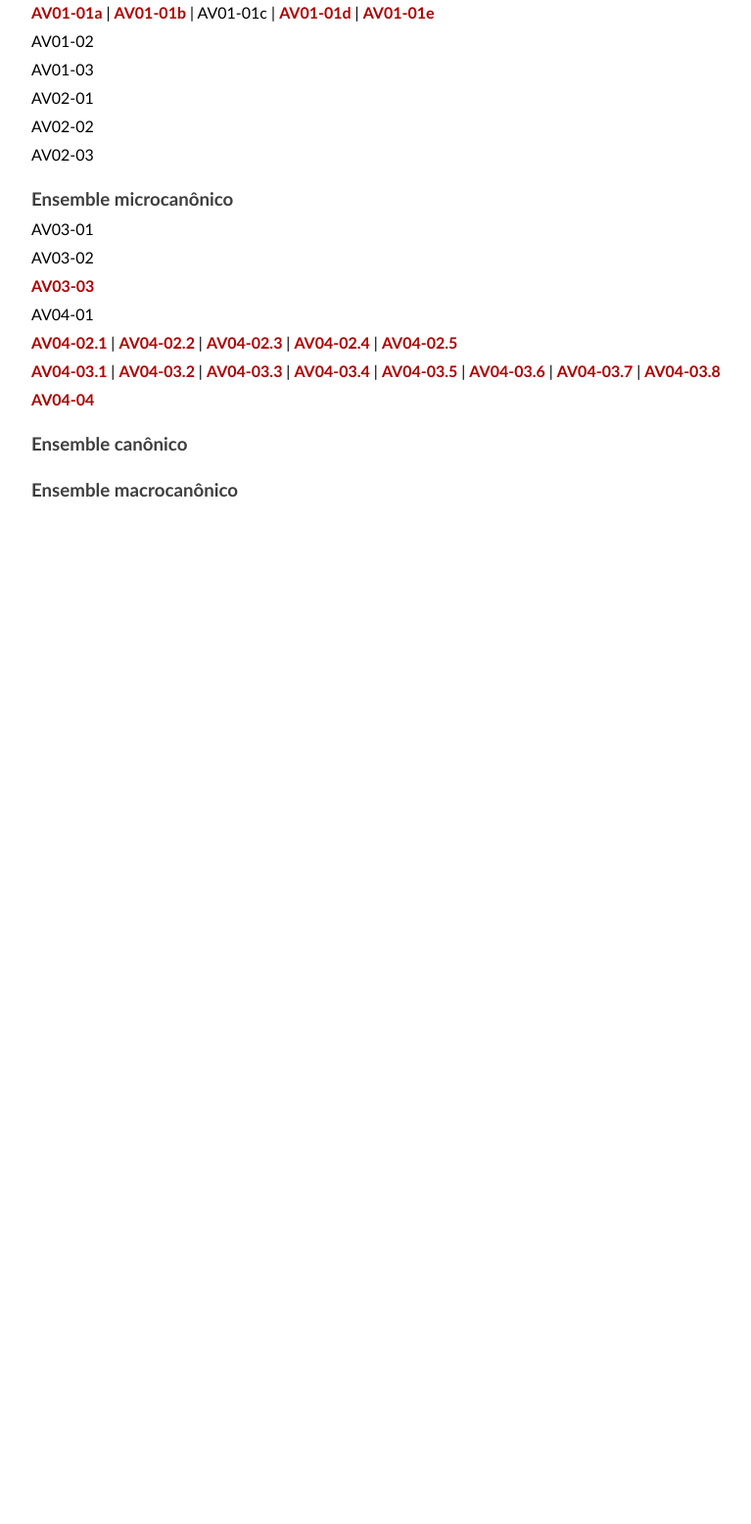
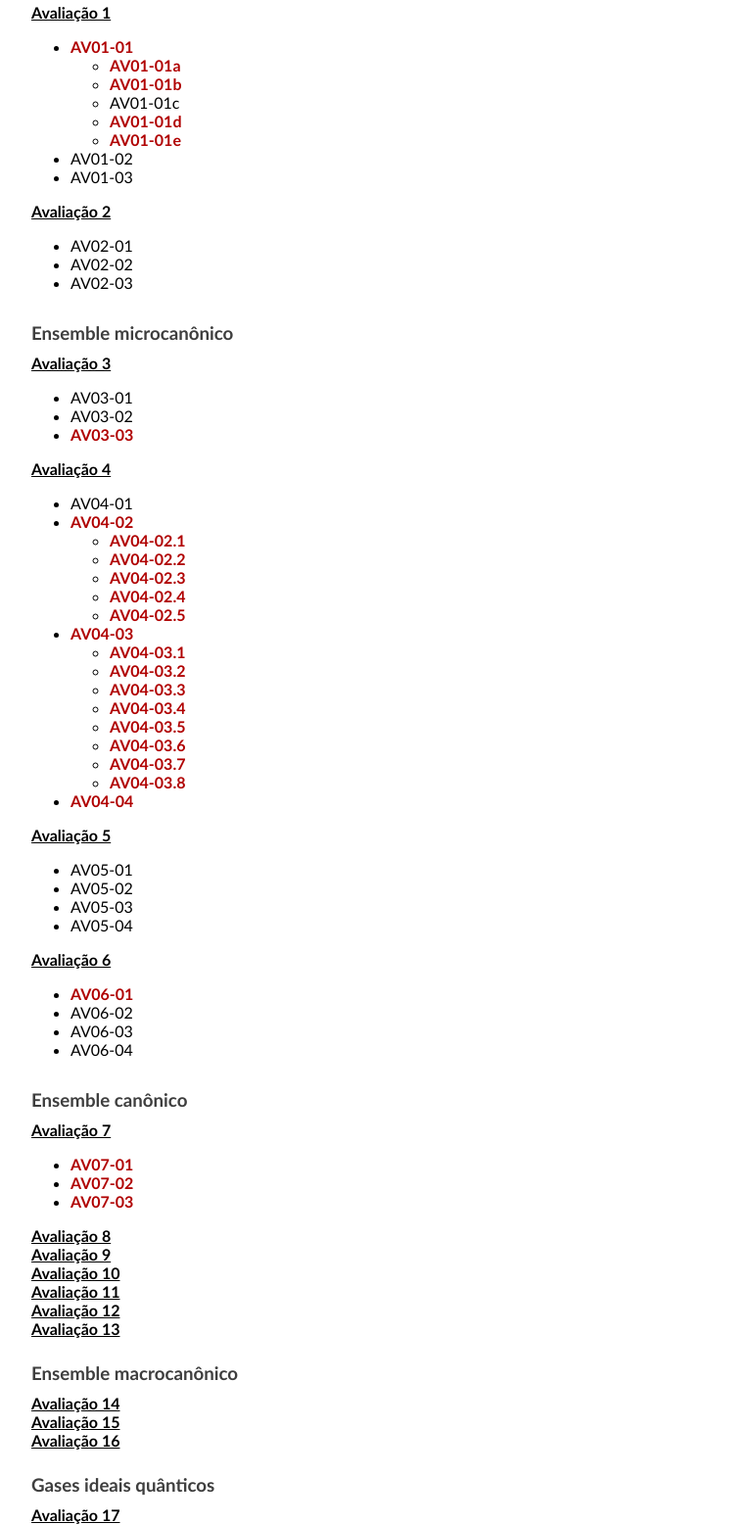
Before and after one commit to aasousajunior/aasousajunior.github.io, a plain HTML site: page summary.html in a window 1280 px wide. Shown: the part 172-1728 px from the top of the page at 98% size, without its empty margins (32-799 px from the left). Before the commit the page ends 800 px from the top, so only its background shows below. Drawn offline with Linux system fonts and the light colour scheme.

Commit message:
Summary - Updated

```diff
--- a/css/style.css
+++ b/css/style.css
@@ -145,6 +145,13 @@ h1, h3 {
   width: 100%;
 }
 
+h4 {
+  margin-top: 0px;
+  margin-bottom: 0px;
+  text-decoration: underline;
+  width: 100%;
+}
+
 h2 {
   color: #B00000;
   padding-top: 15px;
--- a/summary.html
+++ b/summary.html
@@ -24,119 +24,187 @@
 	<div id="personal-info" >
 		<h2>Mecânica Estatística - UFG - 2023/S1</h2>
 		<h3>Ferramentas matemáticas</h3>
-		<p>
+		<h4>Avaliação 1</h4>
+
+			<ul>
+				<li>
+				<a>AV01-01</a>
+				<ul>
+				<li>
 					<a href="https://youtu.be/vqGhRTkDlBU" target="_blank">
 					AV01-01a
 					</a>
-				|
+				</li>
+				<li>
 					<a href="https://youtu.be/fljsOcpvOlI" target="_blank">
 					AV01-01b
 					</a>
-				|
-
+				</li>
+				<li>
 					AV01-01c
-
-				|
+				</li>
+				<li>
 					<a href="https://youtu.be/X46UMu6Kn7U" target="_blank">
 					AV01-01d
 					</a>
-				|
+				</li>
+				<li>
 					<a href="https://youtu.be/9tQuuLYUJP4" target="_blank">
 					AV01-01e
 					</a>
-		</p>
-		<p>
+				</li>
+				</ul>
+				<li>
 					AV01-02
-		</p>
-		<p>
+				</li>
+				<li>
 					AV01-03
-		</p>
-		<p>
-		AV02-01
-		</p>
-		<p>
-		AV02-02
-		</p>
-		<p>
-		AV02-03
-		</p>
+				</li>
+			</ul>
+
+		<h4>Avaliação 2</h4>
+
+			<ul>
+				<li>AV02-01</li>
+				<li>AV02-02</li>
+				<li>AV02-03</li>
+			</ul>
+
 
 		<h3>Ensemble microcanônico</h3>
-		<p>
-		AV03-01
-		</p>
-		<p>
-		AV03-02
-		</p>
-		<p>
+		<h4>Avaliação 3</h4>
+
+			<ul>
+				<li>AV03-01</li>
+				<li>AV03-02</li>
+				<li>
 					<a href="https://youtu.be/yBd5jYldcRo" target="_blank">
 					AV03-03
 					</a>
-		</p>
-		<p>
+				</li>
+			</ul>
+
+		<h4>Avaliação 4</h4>
+
+			<ul>
+				<li>
 					AV04-01
-		</p>
-		<p>
+				</li>
+				<li>
+					<a>AV04-02</a>
+					<ul>
+						<li>
 						<a href="https://youtu.be/Ev3iOlrKUuo" target="_blank">
 						AV04-02.1
 						</a>
-		|
+						</li>
+						<li>
 						<a href="https://youtu.be/g72w2FmGD0w" target="_blank">
 						AV04-02.2
 						</a>
-		|
+						</li>
+						<li>
 						<a href="https://youtu.be/an_JCGlL9-0" target="_blank">
 						AV04-02.3
 						</a>
-		|
+						</li>
+						<li>
 						<a href="https://youtu.be/1AS7pMFAHGk" target="_blank">
 						AV04-02.4
 						</a>
-		|
+						</li>
+						<li>
 						<a href="https://youtu.be/eNEISDvPbg4" target="_blank">
 						AV04-02.5
 						</a>
-		</p>
-		<p>
-		<a href="https://youtu.be/MAsXnWKdRdY" target="_blank">
+						</li>
+					</a>
+					</ul>
+				</li>
+				<li>
+				<a>AV04-03</a>
+				<ul>
+					<li><a href="https://youtu.be/MAsXnWKdRdY" target="_blank">
 		AV04-03.1
-		</a>
-		|
-		<a href="https://youtu.be/hLKAiJk9ELU" target="_blank">
+		</a></li>
+					<li><a href="https://youtu.be/hLKAiJk9ELU" target="_blank">
 		AV04-03.2
-		</a>
-		|
-		<a href="https://youtu.be/ecLXizHpOWk" target="_blank">
+		</a></li>
+					<li><a href="https://youtu.be/ecLXizHpOWk" target="_blank">
 		AV04-03.3
-		</a>
-		|
-		<a href="https://youtu.be/MbM5GcFvkHU" target="_blank">
+		</a></li>
+					<li><a href="https://youtu.be/MbM5GcFvkHU" target="_blank">
 		AV04-03.4
-		</a>
-		|
-		<a href="https://youtu.be/mkufzvrTCmE" target="_blank">
+		</a></li>
+					<li><a href="https://youtu.be/mkufzvrTCmE" target="_blank">
 		AV04-03.5
-		</a>
-		|
-		<a href="https://youtu.be/duL8kmQDMZ4" target="_blank">
+		</a></li>
+					<li><a href="https://youtu.be/duL8kmQDMZ4" target="_blank">
 		AV04-03.6
-		</a>
-		|
-		<a href="https://youtu.be/KNqP31QA4fQ" target="_blank">
+		</a></li>
+					<li><a href="https://youtu.be/KNqP31QA4fQ" target="_blank">
 		AV04-03.7
-		</a>
-		|
-		<a href="https://youtu.be/KNqP31QA4fQ" target="_blank">
+		</a></li>
+					<li><a href="https://youtu.be/KNqP31QA4fQ" target="_blank">
 		AV04-03.8
-		</a>
-		</p>
-		<p>
+		</a></li>
+				</ul>
+				</li>
+				<li>
 				<a href="https://youtu.be/rhsYdVmMO5Y" target="_blank">
 				AV04-04
 				</a>
-		</p>
+				</li>
+			</ul>
+
+		<h4>Avaliação 5</h4>
+
+		<ul>
+			<li>AV05-01</li>
+			<li>AV05-02</li>
+			<li>AV05-03</li>
+			<li>AV05-04</li>
+		</ul>
+
+
+		<h4>Avaliação 6</h4>
+
+		<ul>
+			<li><a href="https://youtu.be/rnnyaExUxAA" target="_blank">
+		AV06-01
+		</a></li>
+			<li>AV06-02</li>
+			<li>AV06-03</li>
+			<li>AV06-04</li>
+		</ul>
+
 		<h3>Ensemble canônico</h3>
+		<h4>Avaliação 7</h4>
+		<ul>
+			<li><a href="https://youtu.be/wFwFXG7AhHE" target="_blank">
+		AV07-01
+		</a></li>
+			<li><a href="https://youtu.be/5Ep_9pFPsiM" target="_blank">
+		AV07-02
+		</a></li>
+			<li><a href="https://youtu.be/XaiNtNuRgfM" target="_blank">
+		AV07-03
+		</a></li>
+		</ul>
+		<h4>Avaliação 8</h4>
+		<h4>Avaliação 9</h4>
+		<h4>Avaliação 10</h4>
+		<h4>Avaliação 11</h4>
+		<h4>Avaliação 12</h4>
+		<h4>Avaliação 13</h4>
+
 		<h3>Ensemble macrocanônico</h3>
+		<h4>Avaliação 14</h4>
+		<h4>Avaliação 15</h4>
+		<h4>Avaliação 16</h4>
+
+		<h3>Gases ideais quânticos</h3>
+		<h4>Avaliação 17</h4>
 	</div>
 	</body>
 </html>
```
Lines whose indentation alone changed are shown as unchanged.
